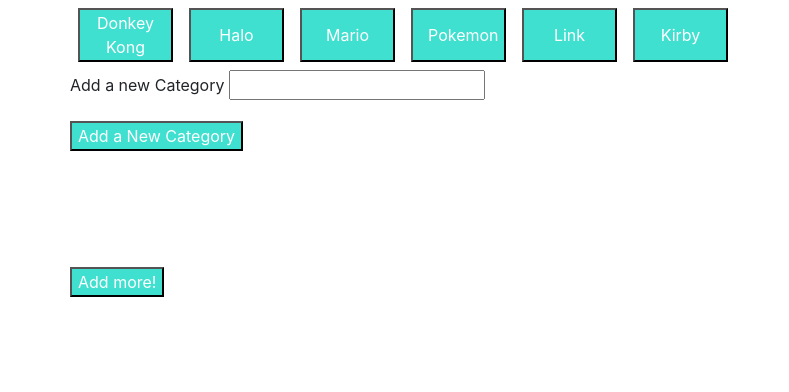
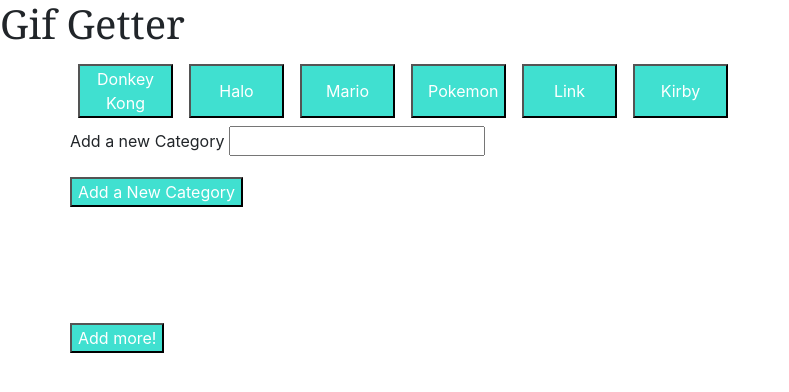
Before and after one commit to checol70/gif_page, a plain HTML site: page index.html in a window 1280 px wide. Shown: the whole page, without its empty margins (0-789 px from the left). Drawn offline with nearby package versions, Linux system fonts and the light colour scheme.

Commit message:
cleaning css up

```diff
--- a/assets/css/style.css
+++ b/assets/css/style.css
@@ -11,3 +11,6 @@
 .bottom{
     margin-bottom: 100px;
 }
+h1,h2,h3{
+    font-family: 'Georgia', Times, 'Times New Roman', serif;
+}
--- a/index.html
+++ b/index.html
@@ -11,6 +11,7 @@
     <link rel="stylesheet" href="assets/css/style.css">
 </head>
 <body>
+    <h1>Gif Getter</h1>
     <div class="container">
         <div class="row" id="groupButtons">
 
```
